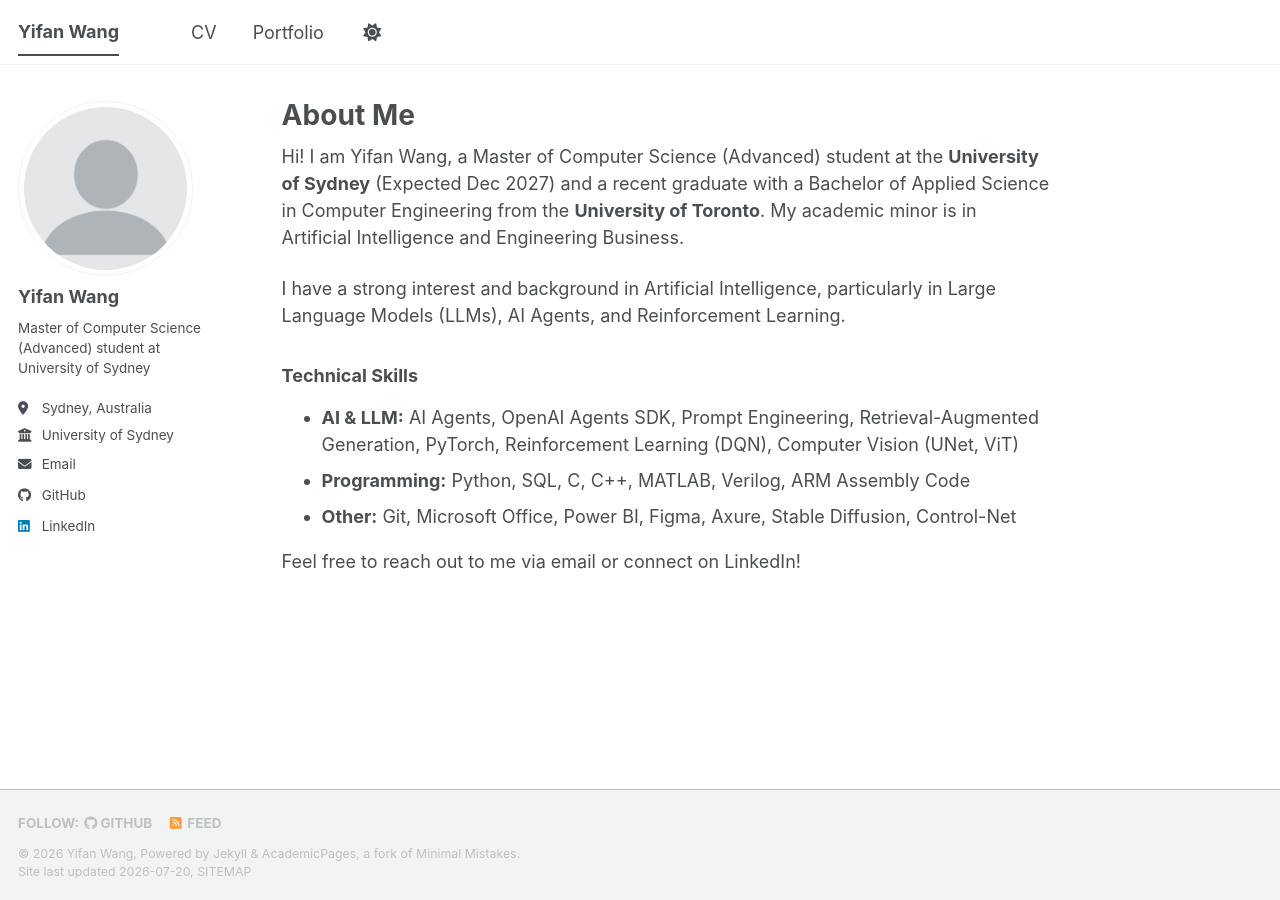
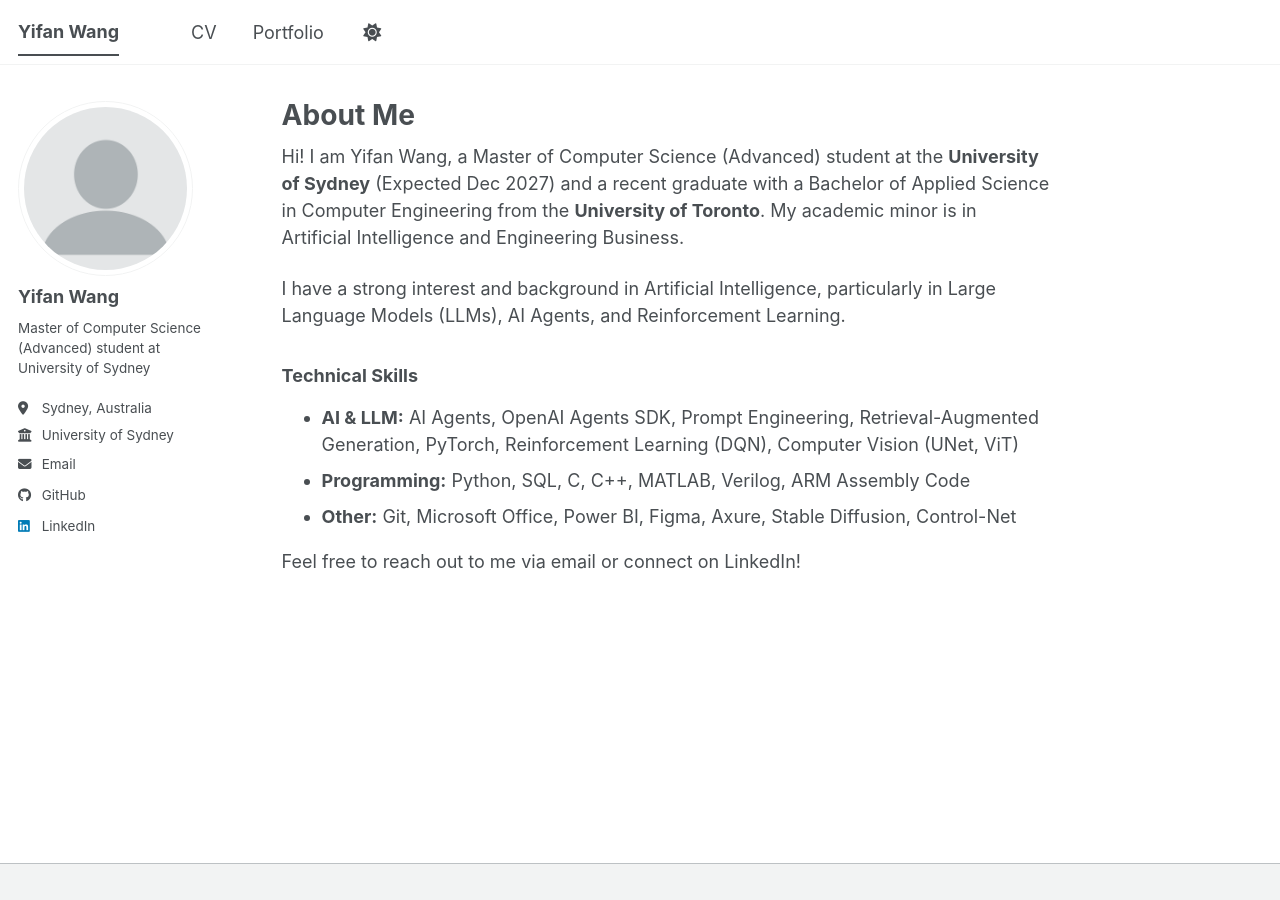
Before and after one commit to wang2653/wang2653.github.io, a Jekyll site: the page built from _pages/about.md, in a window 1280 px wide. Built offline with Jekyll 4.4.1, drawn with Linux system fonts in a browser that asks for light colours; a style sheet for code colours, icons or effects is not loaded.

Commit message:
remove footer

```diff
--- a/_includes/footer.html
+++ b/_includes/footer.html
@@ -1,25 +1 @@
-{% include base_path %}
-
-{% if site.author.github or site.author.bitbucket or site.atom_feed.hide != true %}
-<div class="page__footer-follow">
-  <ul class="social-icons">
-    {% if site.data.ui-text[site.locale].follow_label %}
-      <li><strong>{{ site.data.ui-text[site.locale].follow_label }}</strong></li>
-    {% endif %}
-    {% if site.author.github %}
-      <li><a href="https://github.com/{{ site.author.github }}"><i class="fab fa-github" aria-hidden="true"></i> GitHub</a></li>
-    {% endif %}
-    {% if site.author.bitbucket %}
-      <li><a href="https://bitbucket.org/{{ site.author.bitbucket }}"><i class="fab fa-bitbucket" aria-hidden="true"></i> Bitbucket</a></li>
-    {% endif %}
-    {% if site.atom_feed.hide != true %}
-    <li><a href="{% if site.atom_feed.path %}{{ site.atom_feed.path }}{% else %}{{ base_path }}/feed.xml{% endif %}"><i class="fa fa-fw fa-rss-square" aria-hidden="true"></i> {{ site.data.ui-text[site.locale].feed_label | default: "Feed" }}</a></li>
-    {% endif %}
-  </ul>
-</div>
-{% endif %}
-
-<div class="page__footer-copyright">
-  &copy; {{ site.time | date: '%Y' }} {{ site.name | default: site.title }}, {{ site.data.ui-text[site.locale].powered_by | default: "Powered by" }} <a href="https://jekyllrb.com" rel="nofollow">Jekyll</a> &amp; <a href="https://github.com/academicpages/academicpages.github.io">AcademicPages</a>, a fork of <a href="https://mademistakes.com/work/minimal-mistakes-jekyll-theme/" rel="nofollow">Minimal Mistakes</a>.<br />
-  Site last updated {{ "now" | date: '%Y-%m-%d' }}, <a href="/sitemap/" style="text-transform: uppercase;">{{ site.data.ui-text[site.locale].site_map | default: "Sitemap" }}</a>
-</div>
+<!-- Footer removed -->
```
